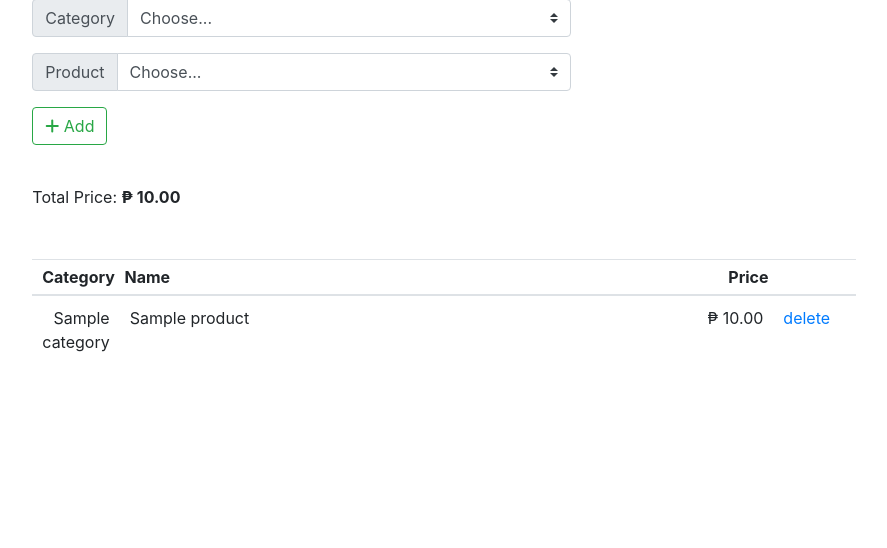
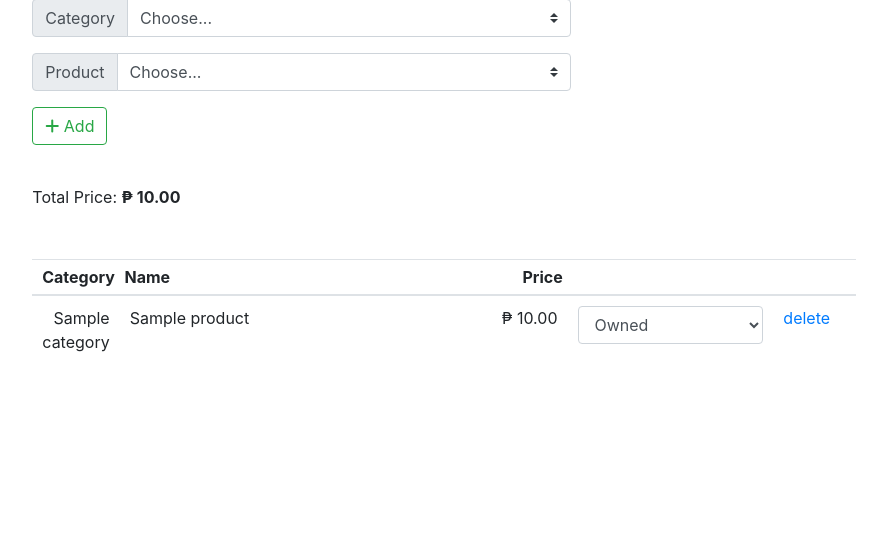
Before and after one commit to ryanarnold/tech-planner, a Django app: page /build-edit/1/ in a window 1280 px wide. Shown: the part 427-975 px from the top of the page, without its empty margins (196-1083 px from the left). Run offline with Django 3.2, Linux system fonts and the light colour scheme; tables that the repository leaves empty hold one stand-in row (values such as "Sample post"); some libraries are stand-ins or nearby versions.

Commit message:
Tweak template

```diff
--- a/tech_planner/templates/build_edit.html
+++ b/tech_planner/templates/build_edit.html
@@ -73,10 +73,11 @@
   <table class="table table-hover table-sm">
     <thead>
       <tr>
-        <th class="table-col-10 text-right" scope="col" id="col-category">Category</th>
-        <th class="table-col-50" scope="col" id="col-name">Name</th>
-        <th class="table-col-25 text-right" scope="col" id="col-price">Price</th>
-        <th class="table-col-10" scope="col" id="col-delete"></th>
+        <th class="table-col-10 text-right" scope="col">Category</th>
+        <th class="table-col-50" scope="col">Name</th>
+        <th class="table-col-25 text-right" scope="col">Price</th>
+        <th class="table-col-25" scope="col"></th>
+        <th class="table-col-10" scope="col"></th>
       </tr>
     </thead>
     <tbody>
@@ -93,6 +94,18 @@
           {% endif %}
 
           <td>
+            <select class="form-control input-status" id="build-product-{{ build_product.id }}">
+              {% if build_product.status_code == 'BOUGHT' %}
+                <option value="BOUGHT" selected>Owned</option>
+                <option value="TO-BUY">Not Owned</option>
+              {% else %}
+                <option value="BOUGHT">Owned</option>
+                <option value="TO-BUY" selected>Not Owned</option>
+              {% endif %}
+            </select>
+          </td>
+
+          <td>
             <a href="{{ url('build_product_delete', args=(build_product.id,)) }}" >delete</a>
           </td>
         </tr>
```
